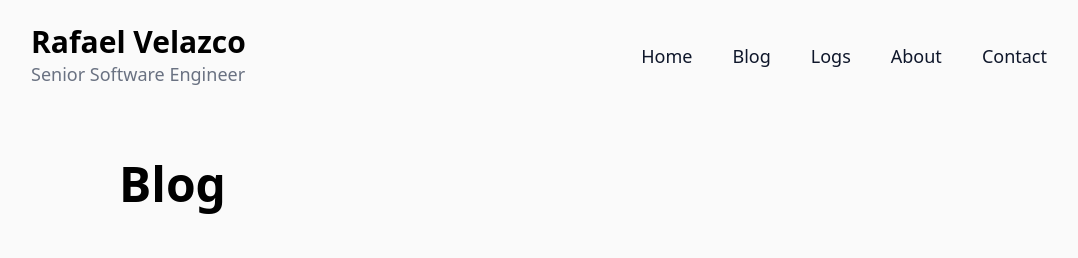
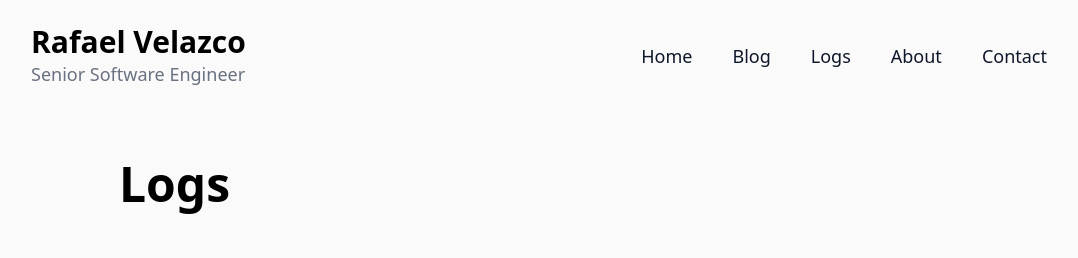
Before and after one commit to rjvelazco/rjvelazco-v2, a Next.js app: page /Logs in a window 1280 px wide. Shown: the top 258 px of the page, without its empty margins (97-1175 px from the left). Built offline with nearby package versions, Linux system fonts and the light colour scheme.

Commit message:
refactor: swap Blog and Logs page components

```diff
--- a/src/app/Logs/page.tsx
+++ b/src/app/Logs/page.tsx
@@ -1,8 +1,8 @@
 
-export default function Blog() {
+export default function Logs() {
   return (
     <div className="max-w-4xl bg-background mx-auto font-sans flex flex-col gap-12 px-4 sm:px-6 py-8 md:py-12">
-        <h1 className="text-4xl md:text-5xl font-bold mb-12">Blog</h1>
+        <h1 className="text-4xl md:text-5xl font-bold mb-12">Logs</h1>
     </div>
   );
 }
--- a/src/app/blog/page.tsx
+++ b/src/app/blog/page.tsx
@@ -1,8 +1,8 @@
 
-export default function Logs() {
+export default function Blog() {
   return (
     <div className="max-w-4xl bg-background mx-auto font-sans flex flex-col gap-12 px-4 sm:px-6 py-8 md:py-12">
-        <h1 className="text-4xl md:text-5xl font-bold mb-12">Logs</h1>
+        <h1 className="text-4xl md:text-5xl font-bold mb-12">Blog</h1>
     </div>
   );
 }
```
